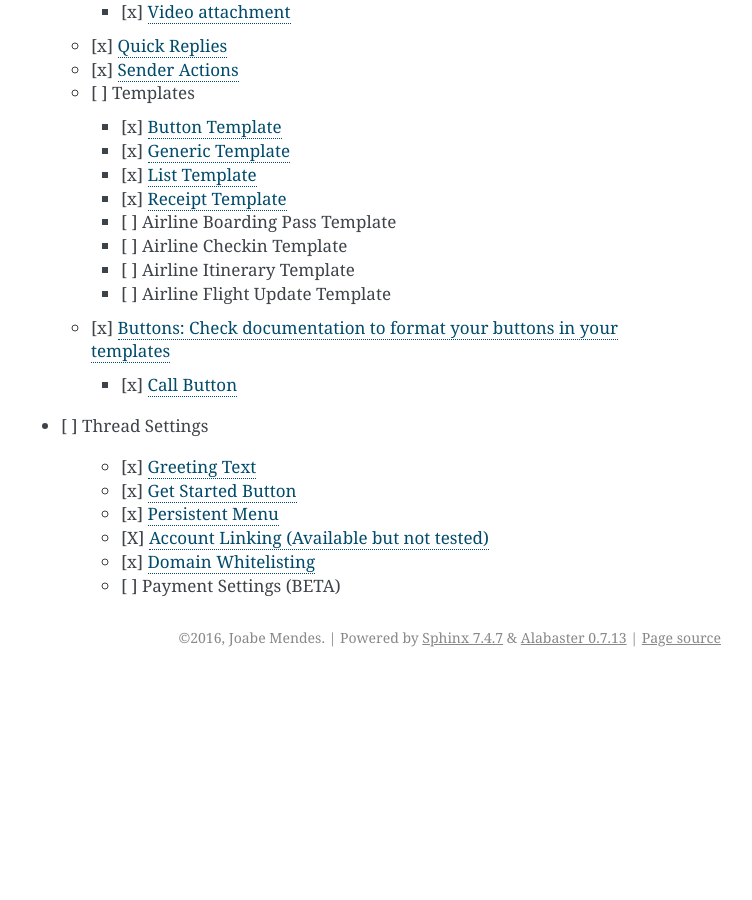
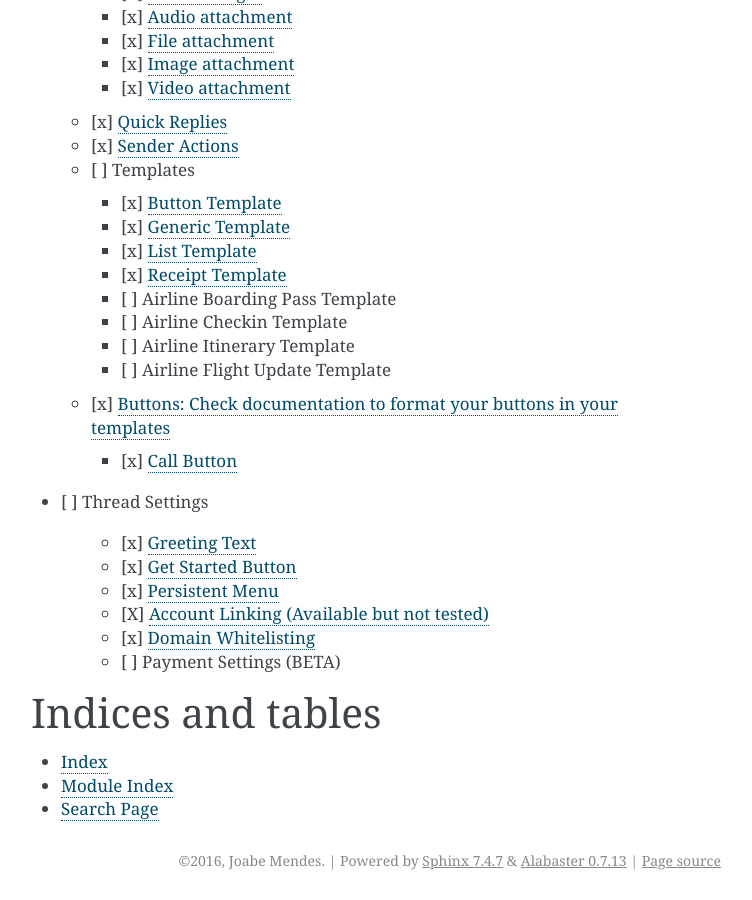
Before and after one commit to JoabMendes/fbbotw, a Sphinx documentation site: the page built from docs/source/index.rst, in a window 1280 px wide and 900 px high, scrolled down 2111 px. Shown: the whole window, without its empty margins (389-1141 px from the left). Built offline with Sphinx 7.4.7, drawn with Linux system fonts in a browser that asks for light colours; before the commit the page ends 2788 px from its top, so only the background shows below that; some of the changed text lies outside the part shown.

Commit message:
Documentation simple display

```diff
--- a/docs/source/functions.rst
+++ /dev/null
@@ -1,5 +0,0 @@
-fbbotw Functions reference
-==========================
-
-.. automodule:: fbbotw
-    :members:
--- a/docs/source/index.rst
+++ b/docs/source/index.rst
@@ -139,6 +140,14 @@ Current wrapper covering for the `Menssenger Platform`_ (78%)
     -  [ ] Payment Settings (BETA)
 
 
+Indices and tables
+==================
+
+* :ref:`genindex`
+* :ref:`modindex`
+* :ref:`search`
+
+
 .. _Facebook Messenger: https://developers.facebook.com/products/messenger/
 
 .. |MIT licensed| image:: https://img.shields.io/badge/license-MIT-blue.svg
```
Also changed, not shown: other parts of docs/source/index.rst (+3 -2 lines).
